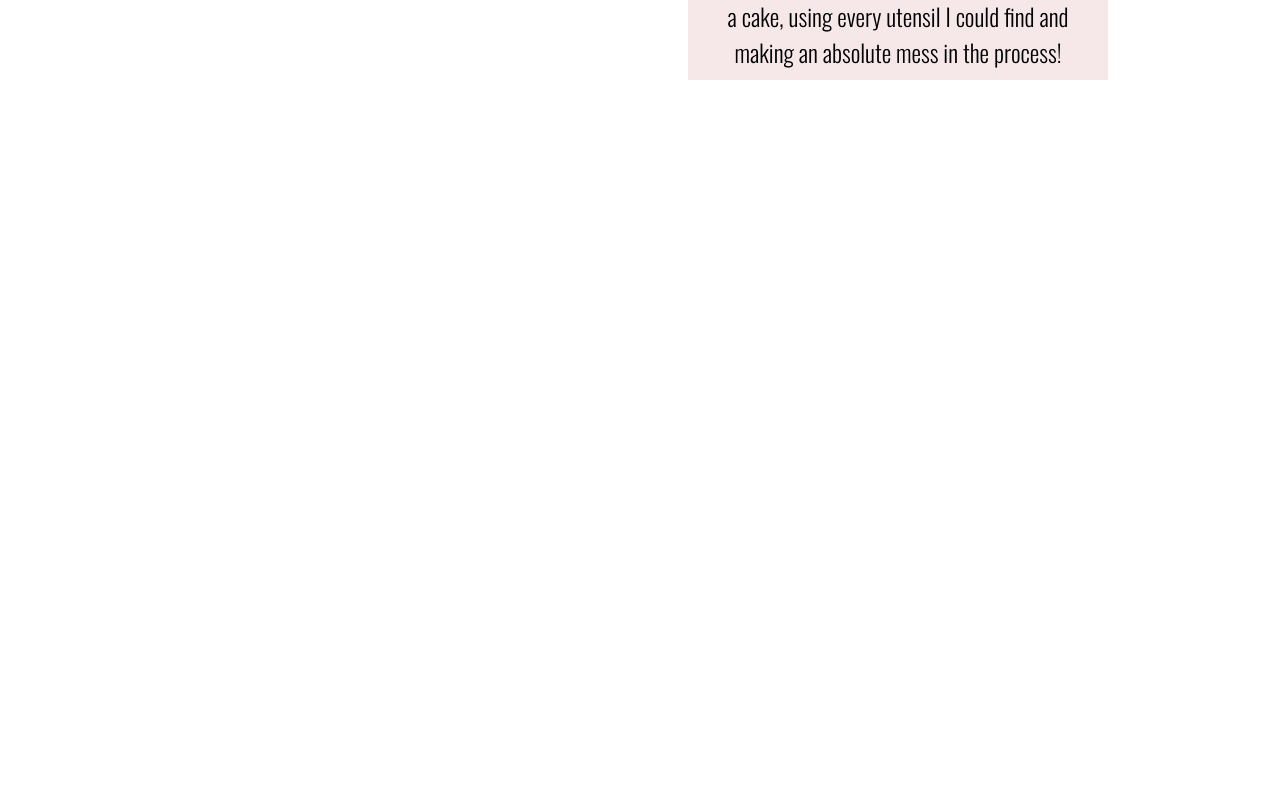
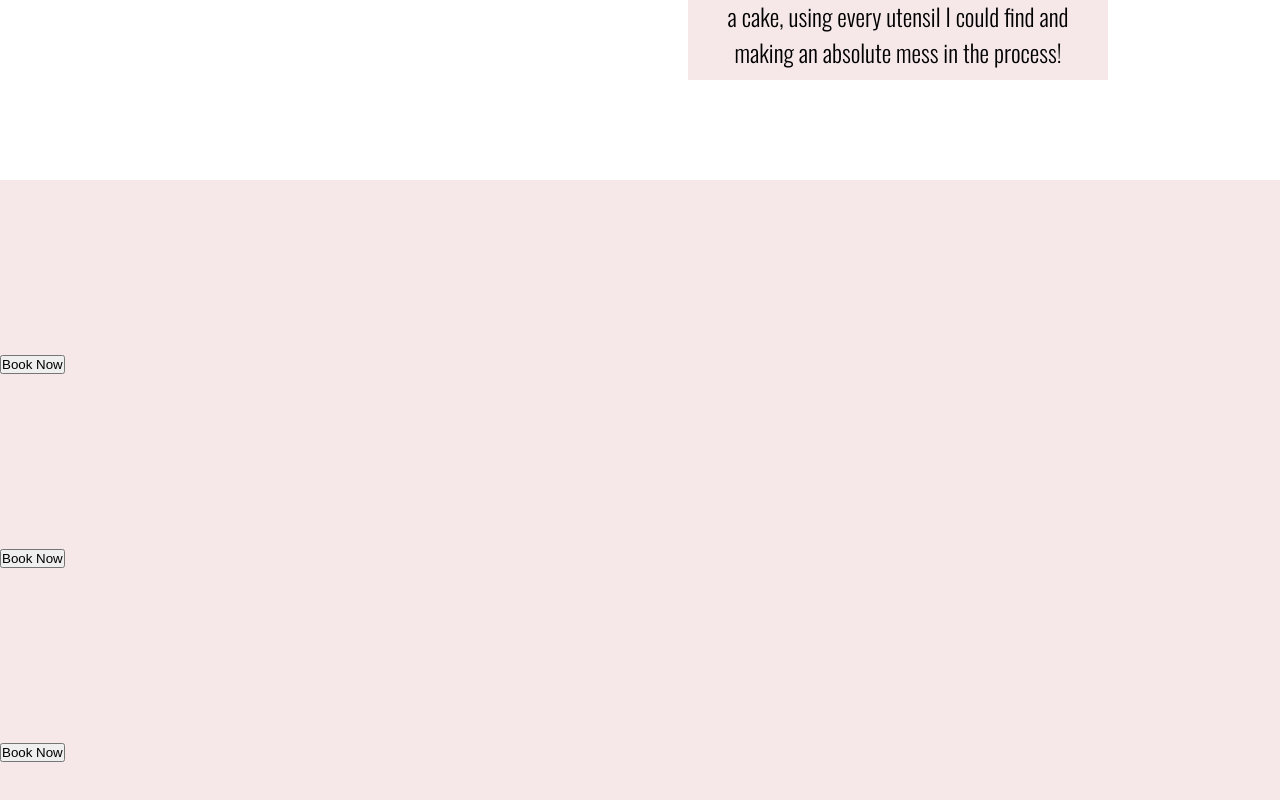
Before and after one commit to ChrisKirbyDev/Cakes, a React (Create React App) app: page / in a window 1280 px wide. Shown: the part 2756-3556 px from the top of the page. Before the commit the page ends 2936 px from the top, so only its background shows below. Built offline with nearby package versions, Linux system fonts and the light colour scheme.

Commit message:
setup html for price cards

```diff
--- a/src/Components/Common/pricing.js
+++ b/src/Components/Common/pricing.js
@@ -0,0 +1,74 @@
+import React from "react";
+
+function Pricing(){
+    return(
+        <div className="pricing-section">
+            <section className="card">
+                <div className="card_inner">
+                    <img />
+
+                <div className="card_inner_header">
+                    <img />
+                </div>
+                <div className="card_inner_content">
+                    <div className="title"></div>
+                    <div className="price"></div>
+                    <div class="text">
+
+                    </div>
+                </div>
+                <div class="card_inner_btn">
+                    <button>
+                        <span>Book Now</span>
+                    </button>
+                </div>
+                </div>
+            </section>
+            <section className="card">
+                <div className="card_inner">
+                    <img />
+
+                <div className="card_inner_header">
+                    <img />
+                </div>
+                <div className="card_inner_content">
+                    <div className="title"></div>
+                    <div className="price"></div>
+                    <div class="text">
+
+                    </div>
+                </div>
+                <div class="card_inner_btn">
+                    <button>
+                        <span>Book Now</span>
+                    </button>
+                </div>
+                </div>
+            </section>
+            <section className="card">
+                <div className="card_inner">
+                    <img />
+
+                <div className="card_inner_header">
+                    <img />
+                </div>
+                <div className="card_inner_content">
+                    <div className="title"></div>
+                    <div className="price"></div>
+                    <div class="text">
+
+                    </div>
+                </div>
+                <div class="card_inner_btn">
+                    <button>
+                        <span>Book Now</span>
+                    </button>
+                </div>
+                </div>
+            </section>
+
+        </div>
+    )
+}
+
+export default Pricing;
--- a/src/Components/Pages/Home.js
+++ b/src/Components/Pages/Home.js
@@ -4,6 +4,7 @@ import React from "react";
 import Header from "../common/header";
 import Portfolio from "../common/portfolio";
 import About from "../common/about";
+import Pricing from "../common/pricing";
 
 function Home(){
         return (
@@ -11,6 +12,7 @@ function Home(){
                 <Header />
                 <Portfolio />
                 <About />
+                <Pricing />
             </div>
         )
 }
--- /dev/null
+++ b/src/styles/modules/_pricing.css
@@ -0,0 +1,4 @@
+.pricing-section {
+    height: 100vh;
+    background-color: rgba(240, 217, 218, 0.6);
+}
--- a/src/styles/styles.css
+++ b/src/styles/styles.css
@@ -3,3 +3,4 @@
 @import "modules/_navbar.css";
 @import "modules/_portfolio.css";
 @import "modules/_about.css";
+@import "modules/_pricing.css";
```
